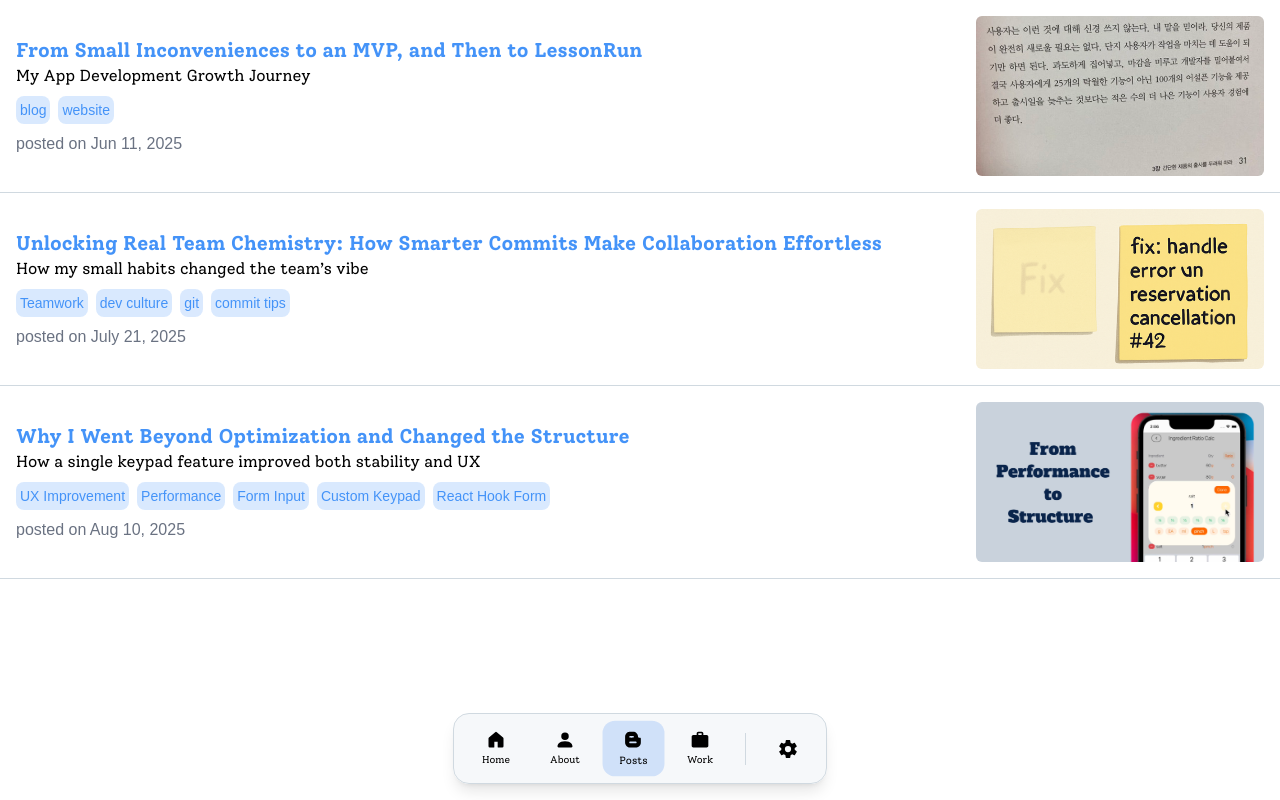
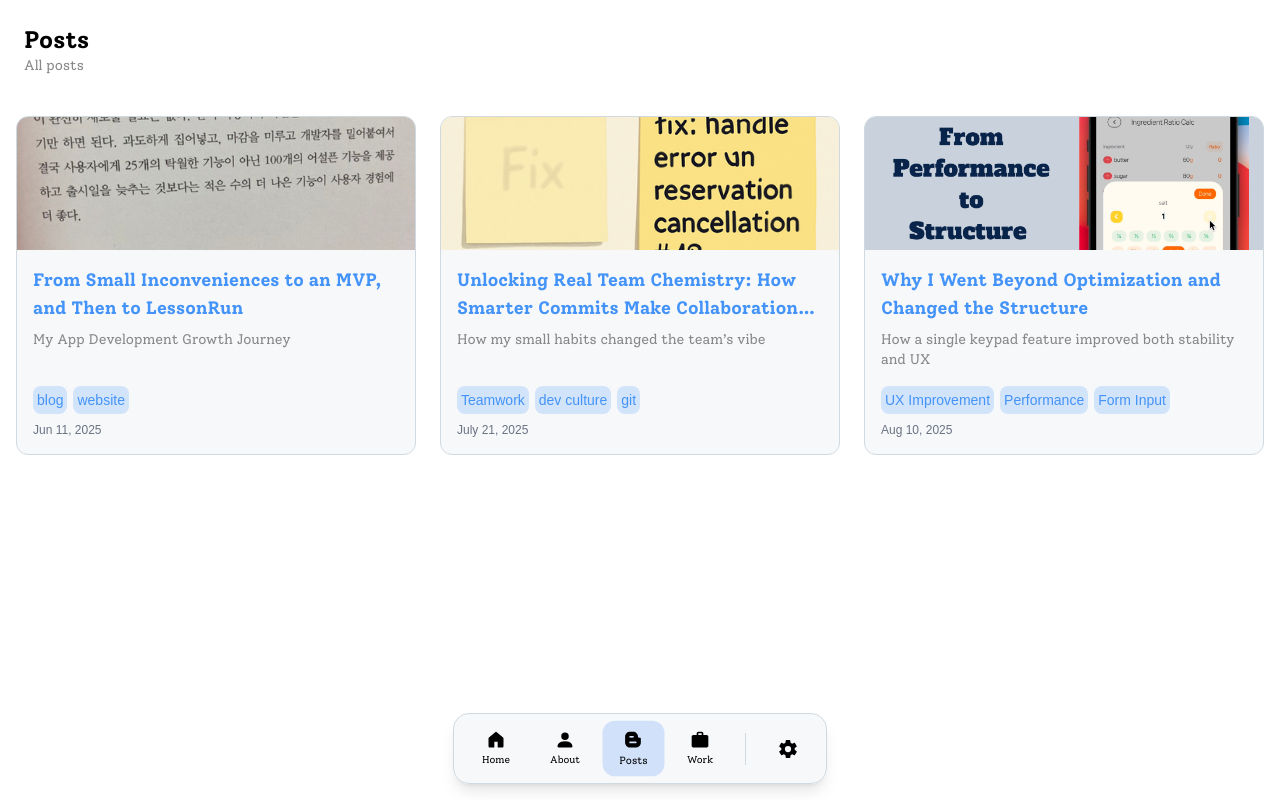
Before and after one commit to letsgojieun/letsgojieun.dev, a Next.js app: page /posts in a window 1280 px wide. Built offline with nearby package versions, Linux system fonts and the light colour scheme; a web font is replaced by a local one.

Commit message:
:lipstick: style: change PostList style to grid

```diff
--- a/src/components/post/PostItem.tsx
+++ b/src/components/post/PostItem.tsx
@@ -12,33 +12,33 @@ export const PostItem = ({ post, idx }: PostItemProps) => {
   return (
     <Link
       href={`/posts/${post.slug}`}
-      className=" hover:bg-content  p-4 flex sm:flex-row flex-col justify-between sm:items-center"
+      className="group flex flex-col rounded-xl overflow-hidden border divider-theme bg-header hover:shadow-lg transition-all duration-300 "
       aria-label={`${post.title} post`}
     >
-      <div className="flex flex-col gap-2">
-        <div>
-          <h1 className="text-lg md:text-xl font-semibold text-blue">
-            {post.title}
-          </h1>
-          <p className="text-md md:text-base">{post.description}</p>
-        </div>
-        <div className="flex flex-wrap gap-2">
-          {post.tags.map((tag) => (
+      {/* Thumbnail */}
+      <div className="relative w-full aspect-[3/1] overflow-hidden">
+        <Image
+          src={post.thumbnail}
+          alt={post.title}
+          fill
+          quality={60}
+          className="object-cover group-hover:scale-105 transition-transform duration-300"
+          priority={idx < 3}
+        />
+      </div>
+
+      {/* Content */}
+      <div className="flex flex-col gap-2 p-4 flex-1">
+        <h1 className="text-lg font-semibold text-blue line-clamp-2">
+          {post.title}
+        </h1>
+        <p className="text-sm text-subtitle line-clamp-2">{post.description}</p>
+        <div className="flex flex-wrap gap-1.5 mt-auto pt-2">
+          {post.tags.slice(0, 3).map((tag) => (
             <TagBadge key={tag} tag={tag} />
           ))}
         </div>
-        <p className="text-gray-500 font-gaegu ">posted on {post.date}</p>
-      </div>
-      <div className="flex-shrink-0 w-full sm:w-auto">
-        <Image
-          src={post.thumbnail}
-          alt={post.title}
-          width={200}
-          height={120}
-          quality={60}
-          className="object-cover rounded-md w-full h-48 sm:w-60 sm:h-36 md:w-72 md:h-40"
-          priority={idx < 3}
-        />
+        <p className="text-xs text-gray-500 font-gaegu">{post.date}</p>
       </div>
     </Link>
   );
--- a/src/components/post/PostList.tsx
+++ b/src/components/post/PostList.tsx
@@ -4,12 +4,15 @@ import { PostItem } from "./PostItem";
 export const PostList = ({ posts }: { posts: PostMeta[] }) => {
   return (
     <>
-      {posts.map((post, idx) => (
-        <div key={post.slug}>
+      <div className="p-6 w-full">
+        <h2 className="text-2xl font-bold">Posts</h2>
+        <h2 className="text-sm text-subtitle">All posts</h2>
+      </div>
+      <div className="grid grid-cols-1 sm:grid-cols-2 lg:grid-cols-3 gap-6 p-4 justify-items-center">
+        {posts.map((post, idx) => (
           <PostItem key={post.slug} post={post} idx={idx} />
-          <div className=" divider-theme border-b" />
-        </div>
-      ))}
+        ))}
+      </div>
     </>
   );
 };
```
